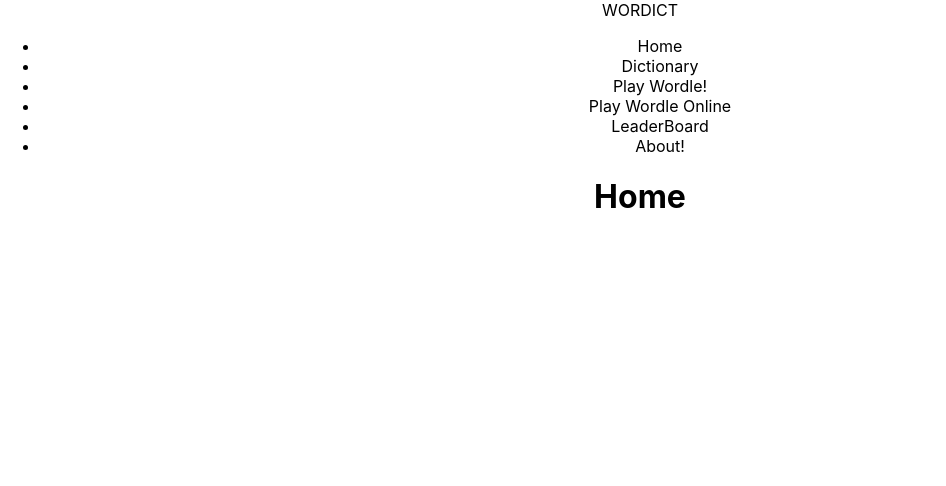
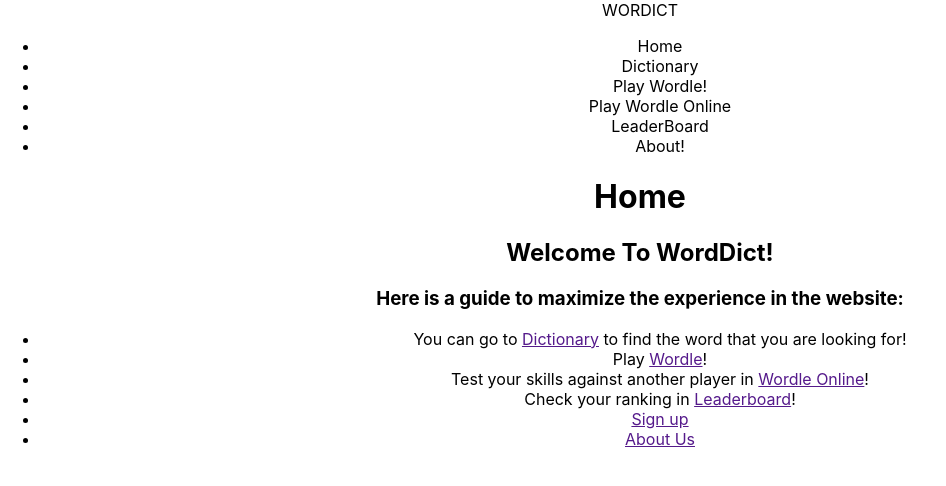
Before and after one commit to MarkProjs/wordict-project, a React (Create React App) app in the folder client/: page / in a window 1280 px wide. Shown: the top 486 px of the page, without its empty margins (0-946 px from the left). Built offline with nearby package versions, Linux system fonts and the light colour scheme.

Commit message:
adding the guide

```diff
--- a/client/src/components/Home.js
+++ b/client/src/components/Home.js
@@ -2,6 +2,16 @@ function Home() {
   return(
     <>
       <h1>Home</h1>
+      <h2>Welcome To WordDict!</h2>
+      <h3>Here is a guide to maximize the experience in the website:</h3>
+      <ul>
+        <li>You can go to <a href="">Dictionary</a> to find the word that you are looking for!</li>
+        <li>Play <a href="">Wordle</a>!</li>
+        <li>Test your skills against another player in <a href="">Wordle Online</a>!</li>
+        <li>Check your ranking in <a href="">Leaderboard</a>!</li>
+        <li><a href="">Sign up</a></li>
+        <li><a href="">About Us</a></li>
+      </ul>
     </>
   );
 }
```
